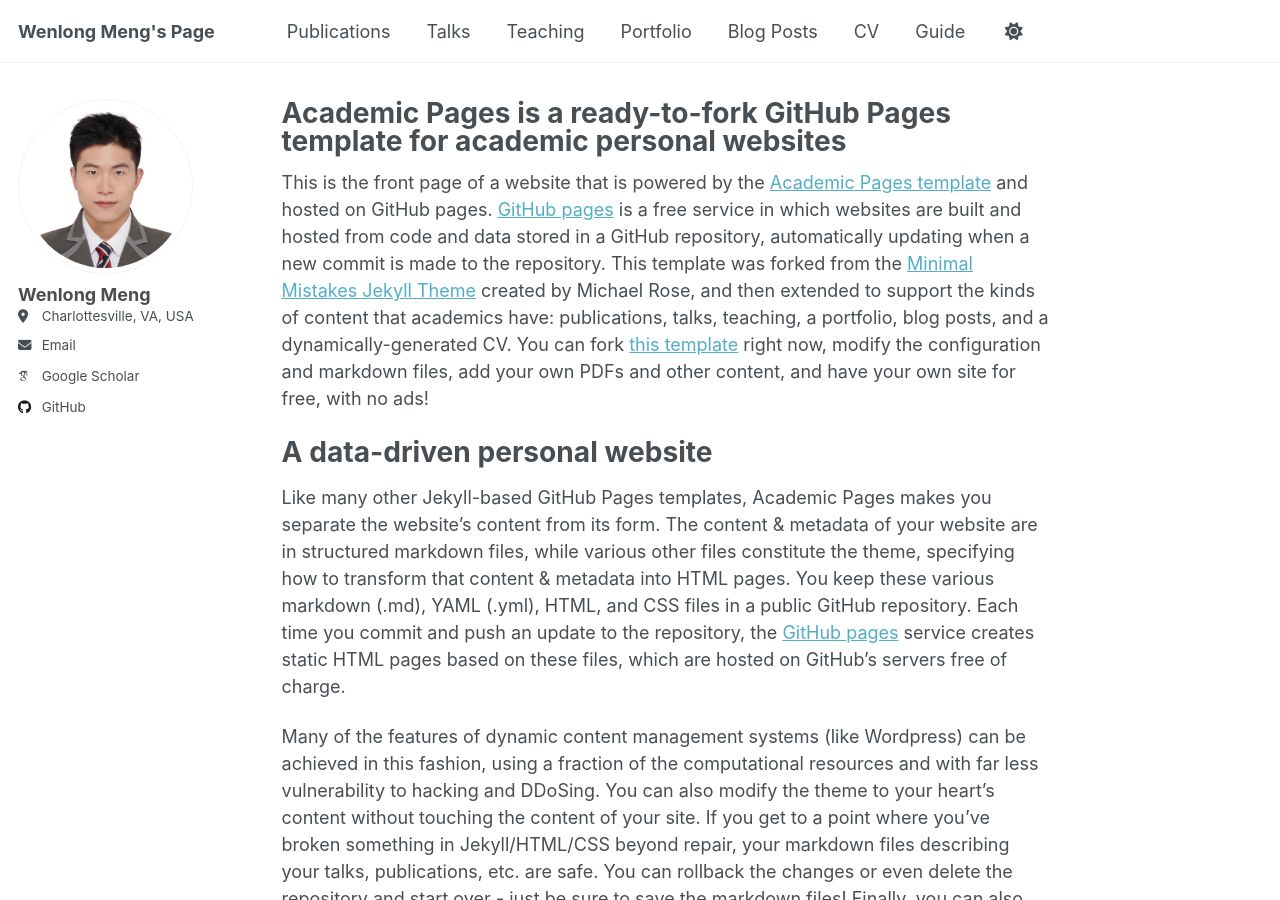
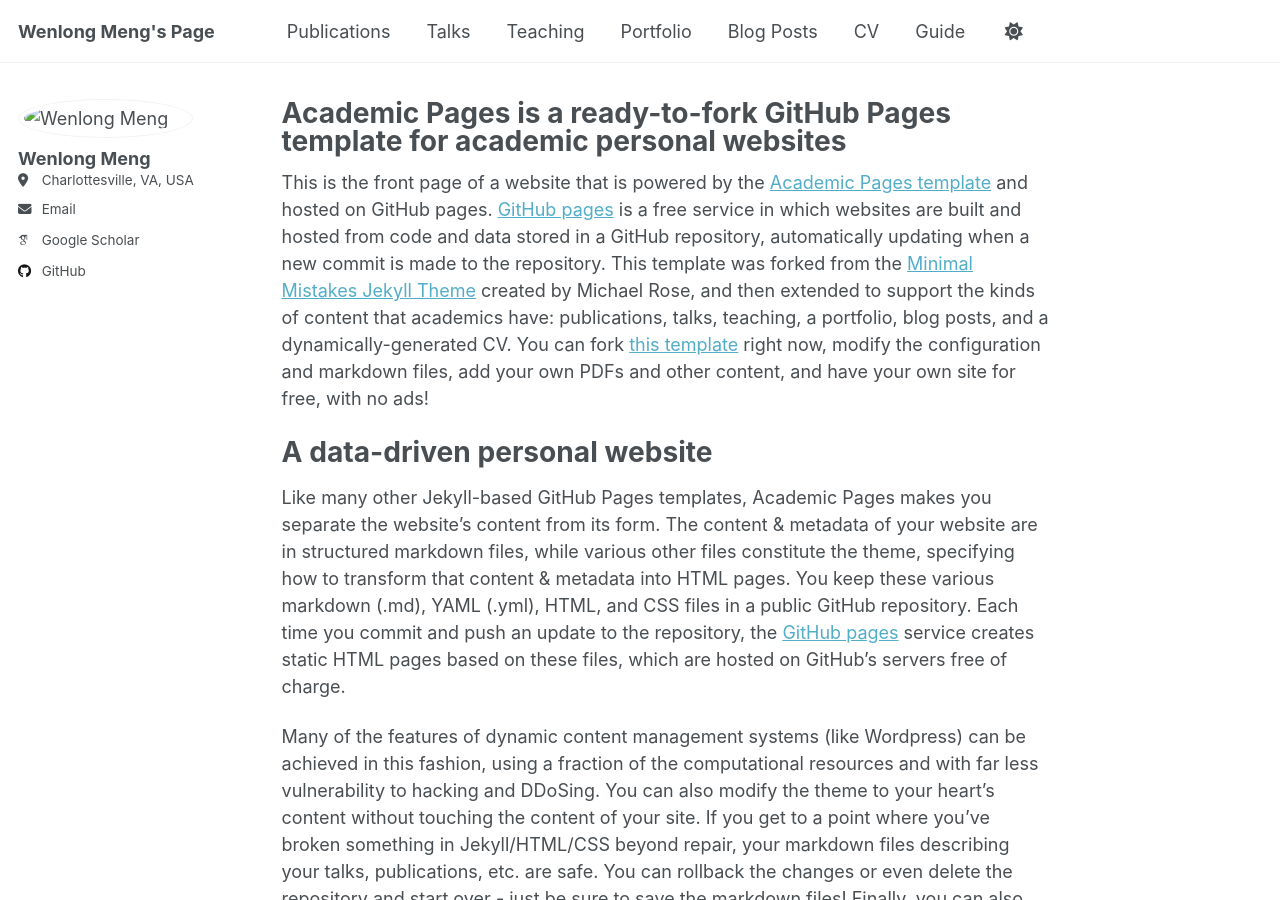
Before and after one commit to meng-wenlong/meng-wenlong.github.io, a Jekyll site: the page built from _pages/about.md, in a window 1280 px wide and 900 px high. Built offline with Jekyll 4.4.1, drawn with Linux system fonts in a browser that asks for light colours; some web fonts are replaced.

Commit message:
update photo path

```diff
--- a/_config.yml
+++ b/_config.yml
@@ -22,7 +22,7 @@
 #               Additional customization can be done by editing /_includes/author-profile.html
 author:
   # Biographic information
-  avatar           : "photo.JPG"
+  avatar           : "images/photo.JPG"
   name             : *name
   pronouns         : # example: "she/her"
   bio              : # "Short biography for the left-hand sidebar"
```
